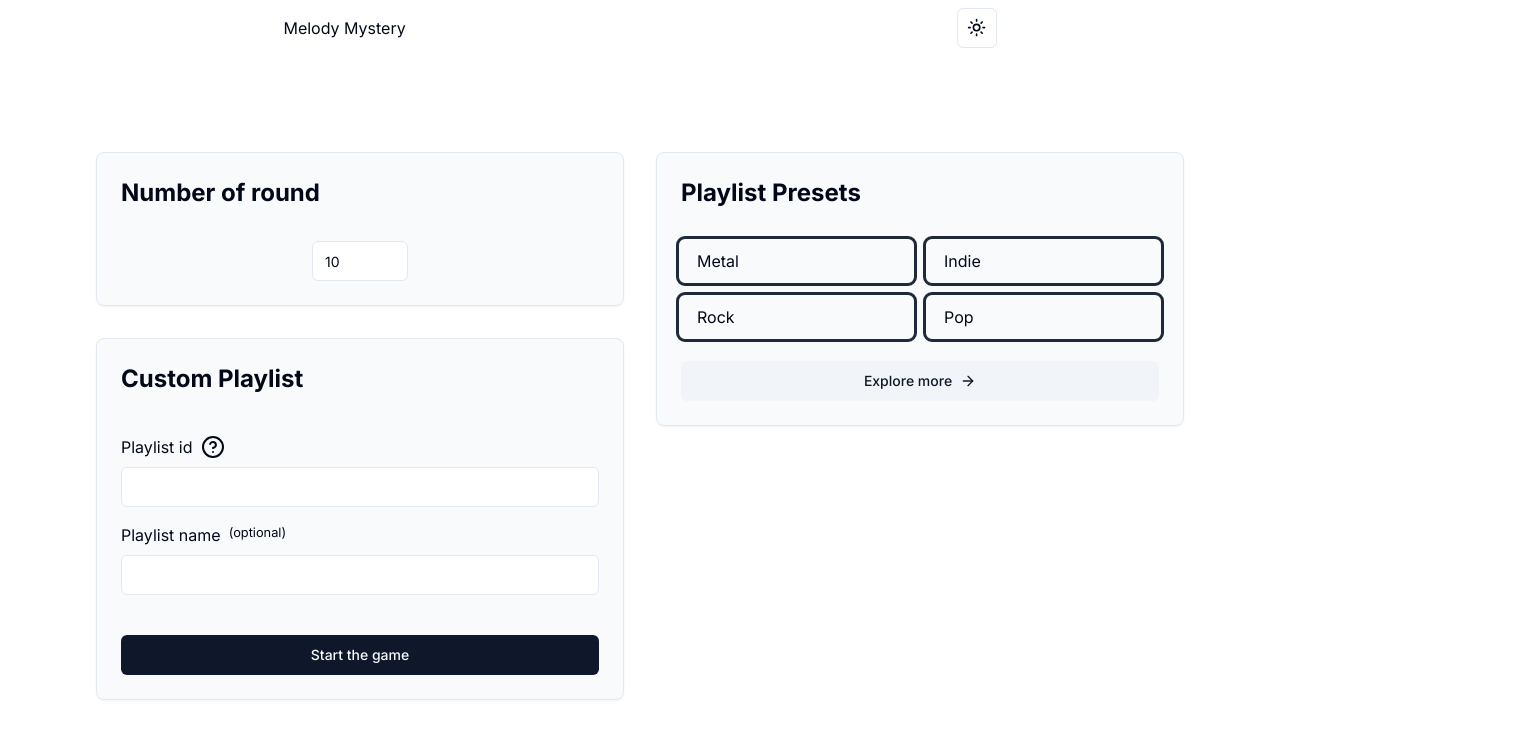
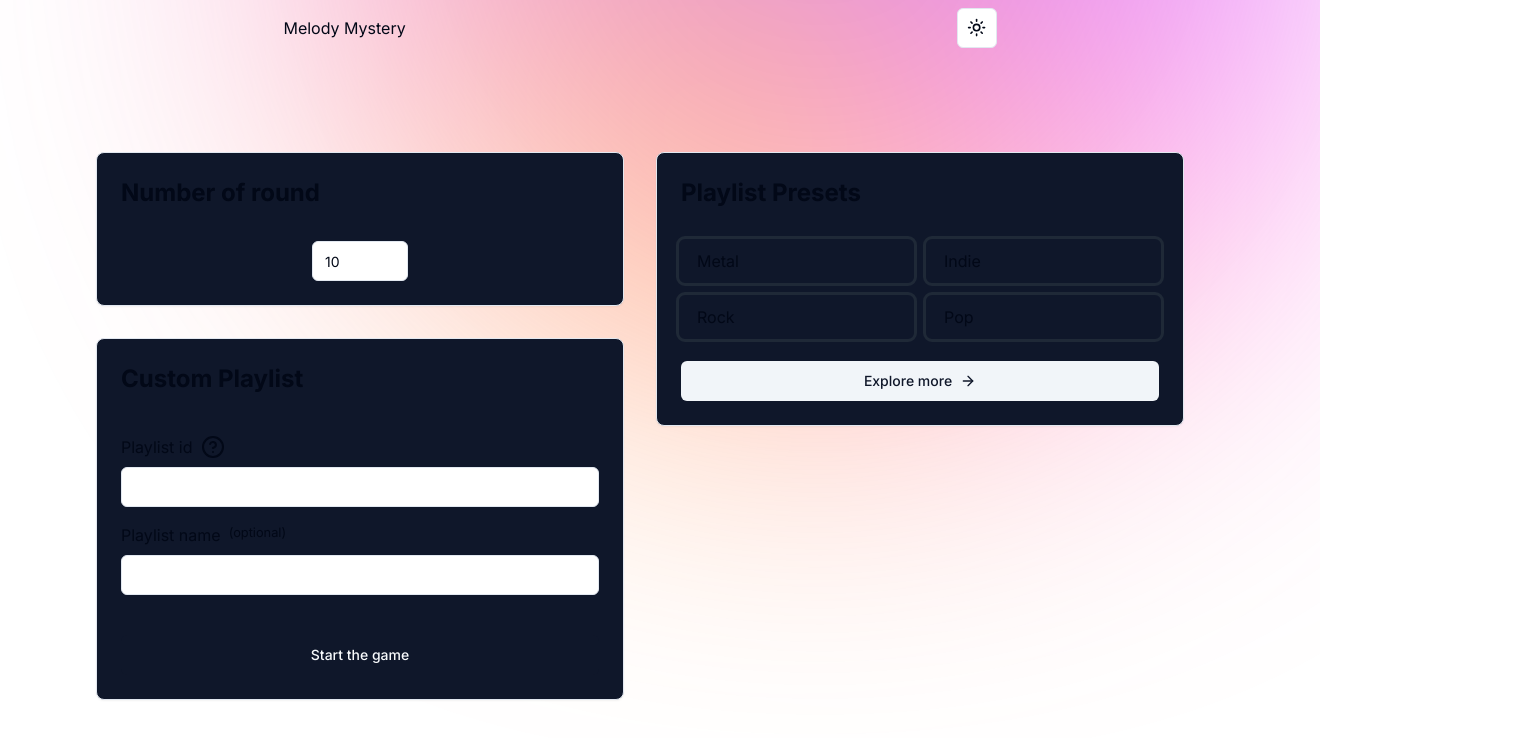
Before and after one commit to ditiz/MelodyMystery, a Next.js app: page / in a window 1280 px wide. Shown: the top 738 px of the page, 1536 px wide, since content can reach past the window. Built offline with nearby package versions, Linux system fonts and the light colour scheme.

Commit message:
feat: add background gradiant

```diff
--- a/app/layout.tsx
+++ b/app/layout.tsx
@@ -27,9 +27,16 @@ export default function RootLayout({
 					disableTransitionOnChange
 				>
 					<div className="relative h-full w-full dark:md:bg-slate-950">
-						<div className="absolute bottom-0 left-[-20%] right-0 top-[-10%] h-[500px] w-[500px] rounded-full dark:md:bg-[radial-gradient(circle_farthest-side,rgba(255,0,182,.15),rgba(255,255,255,0))]" />
-						<div className="absolute bottom-0 right-[-20%] top-[-10%] h-[500px] w-[500px] rounded-full dark:md:bg-[radial-gradient(circle_farthest-side,rgba(255,0,182,.15),rgba(255,255,255,0))]" />
-						<header>
+						<div
+							className="absolute top-[-75%] left-[25%] h-[1000px] w-[1000px] rounded-full"
+							style={{
+								filter: "blur(150px)",
+								opacity: 0.5,
+								background:
+									"conic-gradient(rgb(87, 35, 245) 20deg, rgb(250, 0, 255) 110deg, rgb(255, 140, 0) 200deg, rgb(241, 35, 182) 280deg, rgb(87, 35, 245) 350deg)",
+							}}
+						/>
+						<header className="relative">
 							<nav>
 								<ul className="w-full flex items-center justify-around p-2">
 									<li>
@@ -44,7 +51,7 @@ export default function RootLayout({
 							</nav>
 						</header>
 
-						{children}
+						<main className="relative">{children}</main>
 					</div>
 				</ThemeProvider>
 			</body>
--- a/app/page.tsx
+++ b/app/page.tsx
@@ -11,7 +11,7 @@ export default function Home() {
 	useResetQuizz();
 
 	return (
-		<main
+		<article
 			className="
 				grid md:grid-cols-2
 				p-4 md:p-24 gap-8
@@ -29,6 +29,6 @@ export default function Home() {
 				<PlaylistPresets />
 				<PlaylistHistory />
 			</div>
-		</main>
+		</article>
 	);
 }
--- a/features/playlist-presets/playlist-preset-item.tsx
+++ b/features/playlist-presets/playlist-preset-item.tsx
@@ -14,7 +14,7 @@ const PlaylistPresetItem = ({
 			<article
 				className={`h-full bg-gradient-to-br ${borderColor} p-1 rounded-lg`}
 			>
-				<Card key={playlist.id} className="h-full">
+				<Card key={playlist.id} className="h-full bg-slate-900">
 					<CardHeader>
 						<h3 className="text-xl font-bold">{playlist.name}</h3>
 					</CardHeader>
--- a/features/playlist-selection/nb-round-input.tsx
+++ b/features/playlist-selection/nb-round-input.tsx
@@ -21,7 +21,7 @@ const NbRoundInput = () => {
 	};
 
 	return (
-		<Card className="bg-muted/50">
+		<Card className="bg-slate-900">
 			<CardHeader>
 				<label htmlFor="nb-round" className="text-2xl font-bold pb-2">
 					Number of round
--- a/features/playlist-selection/playlist-history.tsx
+++ b/features/playlist-selection/playlist-history.tsx
@@ -27,7 +27,7 @@ const PlaylistHistory = () => {
 	};
 
 	return (
-		<Card className="bg-muted/50">
+		<Card className="bg-slate-900">
 			<CardHeader>
 				<h2 className="text-2xl font-bold pb-2">History</h2>
 			</CardHeader>
--- a/features/playlist-selection/playlist-input.tsx
+++ b/features/playlist-selection/playlist-input.tsx
@@ -66,7 +66,7 @@ const PlaylistInput = () => {
 
 	return (
 		<article className={"grid"}>
-			<Card className="grid gap-2 bg-muted/50">
+			<Card className="grid gap-2 bg-slate-900">
 				<CardHeader>
 					<h2 className="text-2xl font-bold pb-2">Custom Playlist</h2>
 				</CardHeader>
--- a/features/playlist-selection/playlist-presets.tsx
+++ b/features/playlist-selection/playlist-presets.tsx
@@ -18,7 +18,7 @@ const PlaylistPresets = () => {
 	};
 
 	return (
-		<Card className="bg-muted/50">
+		<Card className="bg-slate-900">
 			<CardHeader>
 				<h2 className="text-2xl font-bold pb-2">Playlist Presets</h2>
 			</CardHeader>
```
